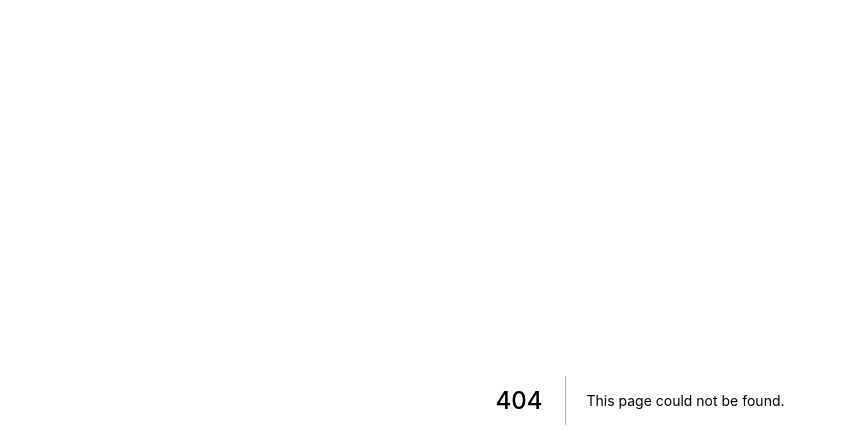
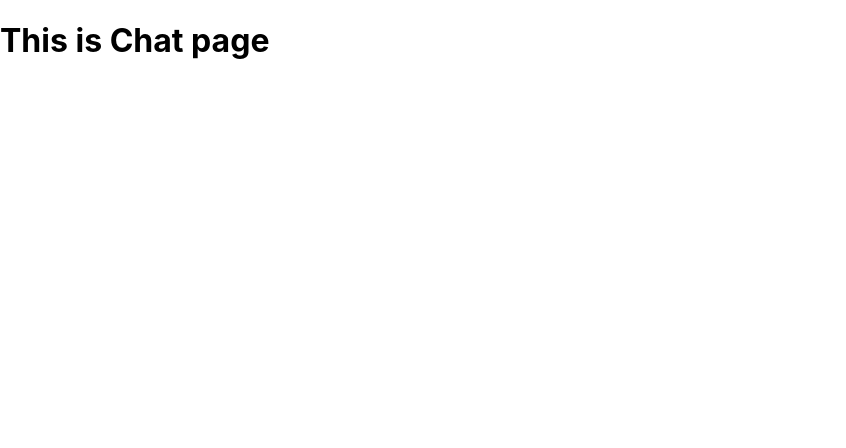
Before and after one commit to iamnoyon/sweetchat-nextjs, a Next.js app: page /chat in a window 1280 px wide. Before the commit this address had no page. Shown: the top 448 px of the page, without its empty margins (0-846 px from the left). Built offline with nearby package versions, Linux system fonts and the light colour scheme.

Commit message:
adding chat.js file

```diff
--- /dev/null
+++ b/pages/chat.js
@@ -0,0 +1,8 @@
+function chat(){
+    return(
+        <div>
+            <h1>This is Chat page</h1>
+        </div>
+    )
+}
+export default chat;
```
